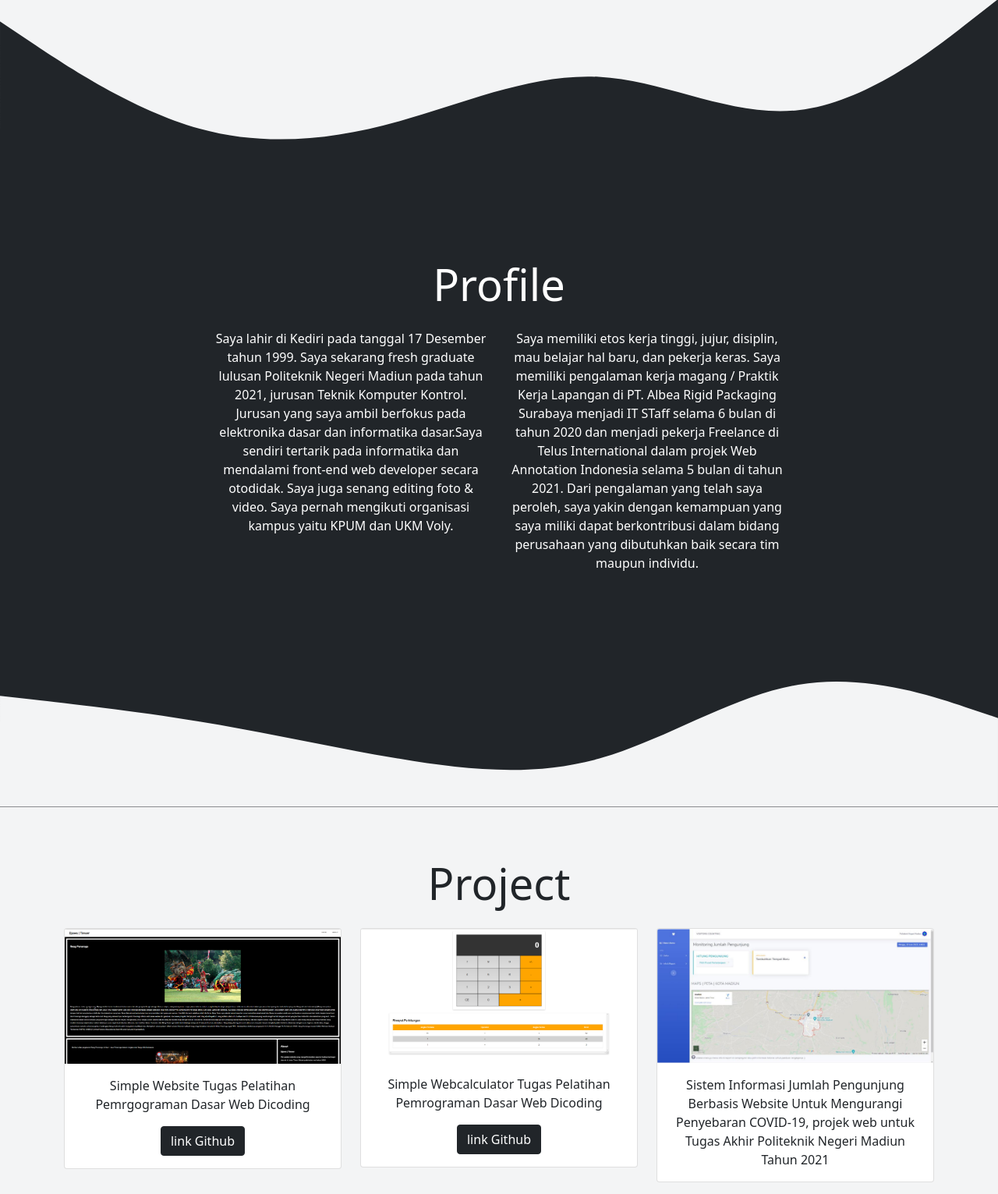
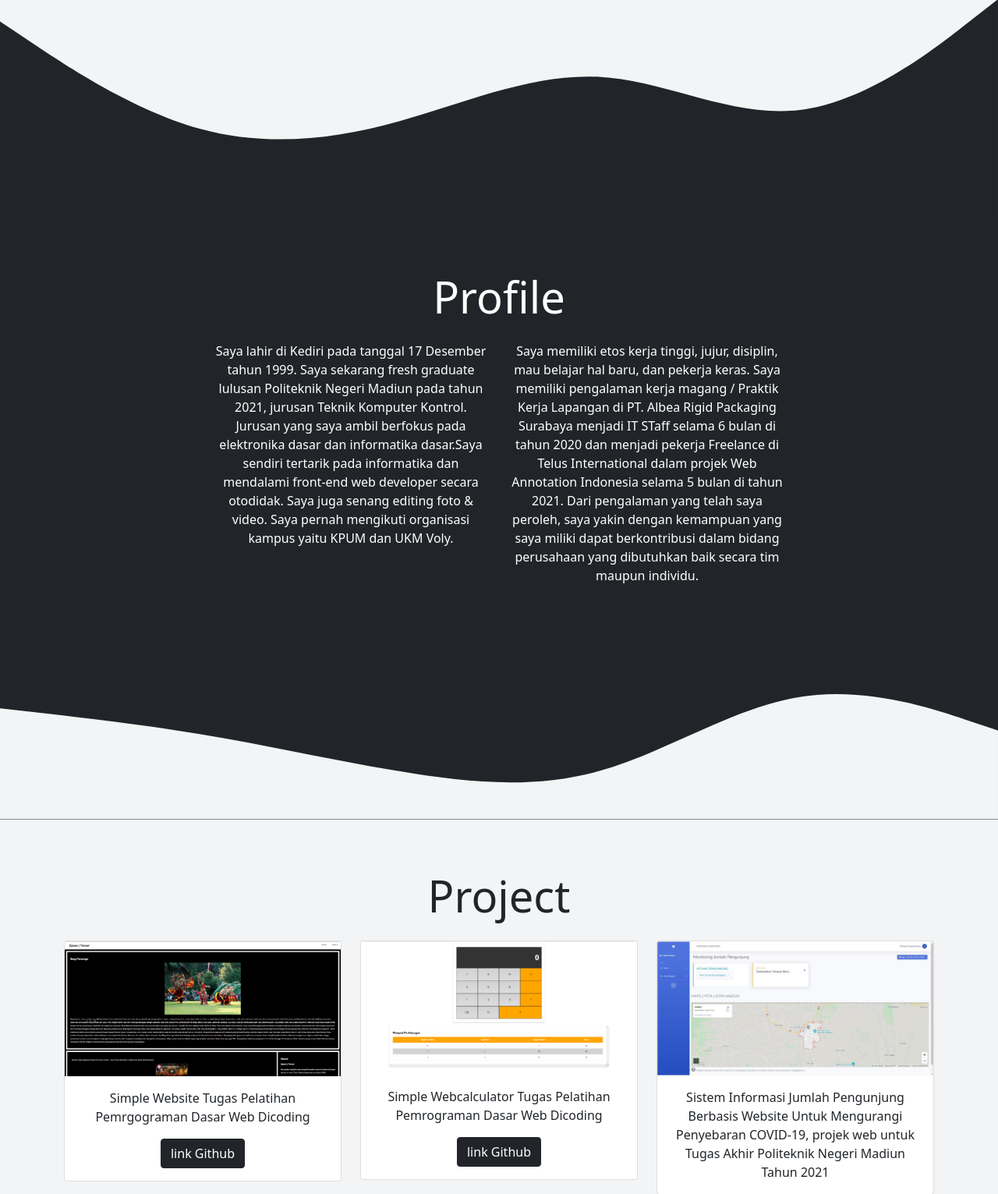
Before and after one commit to rejafahlevi/project, a PHP site: page / in a window 1280 px wide. Shown: the part 562-2093 px from the top of the page at 78% size. Run offline with PHP 8.4, Linux system fonts and the light colour scheme; some libraries are stand-ins or nearby versions.

Commit message:
ada lagi

```diff
--- a/style.css
+++ b/style.css
@@ -11,7 +11,7 @@
 .Profile {
     background-color: #212529;
     color:white;
-    padding-top: 3rem;
+    padding-top: 4rem;
 }
 
 
```
